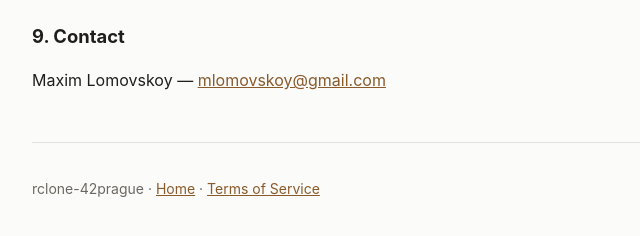
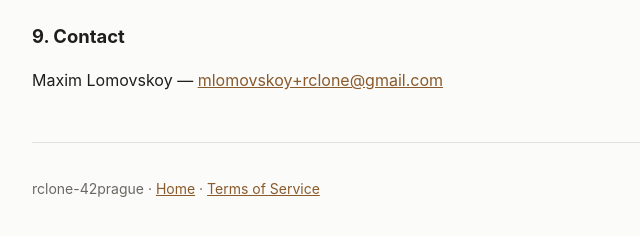
Before and after one commit to mlomovskoy/rclone-42prague, a plain HTML site: page docs/privacy.html in a window 1280 px wide. Shown: the part 1888-2124 px from the top of the page, 276-916 px from the left. Drawn offline with Linux system fonts and the light colour scheme.

Commit message:
Change email display format in privacy.html
Updated contact email format for privacy.

```diff
--- a/docs/privacy.html
+++ b/docs/privacy.html
@@ -84,12 +84,13 @@
 
 <h2>9. Contact</h2>
 <p>
-  Maxim Lomovskoy &mdash; <a href="mailto:mlomovskoy@gmail.com">mlomovskoy@gmail.com</a>
+  Maxim Lomovskoy &mdash; <span class="email" data-u="enolcr+yoksvomolm" data-d="moc.liamg"></span><noscript>mlomovskoy+rclone [at] gmail [dot] com</noscript>
 </p>
 
 <footer>
   <p>rclone-42prague &middot; <a href="./">Home</a> &middot; <a href="terms.html">Terms of Service</a></p>
 </footer>
 </div>
+<script src="email.js"></script>
 </body>
 </html>
```
